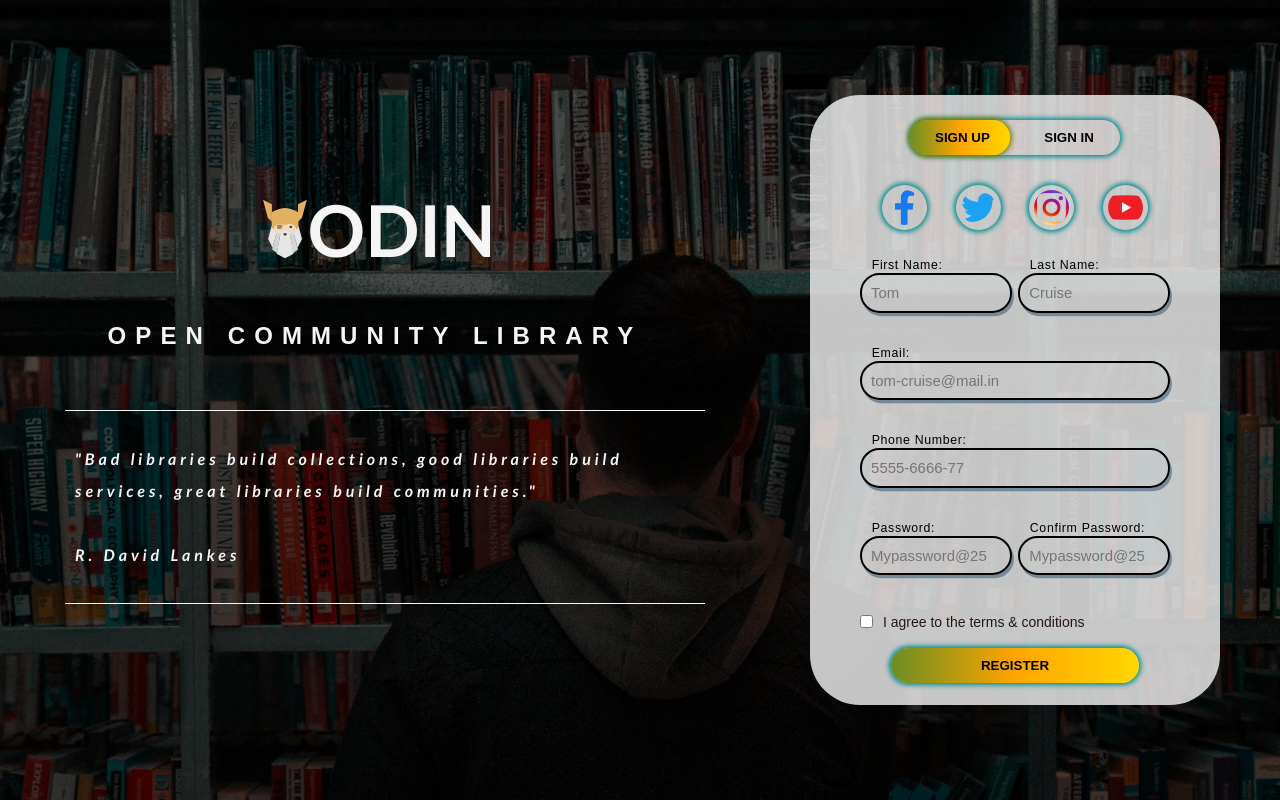
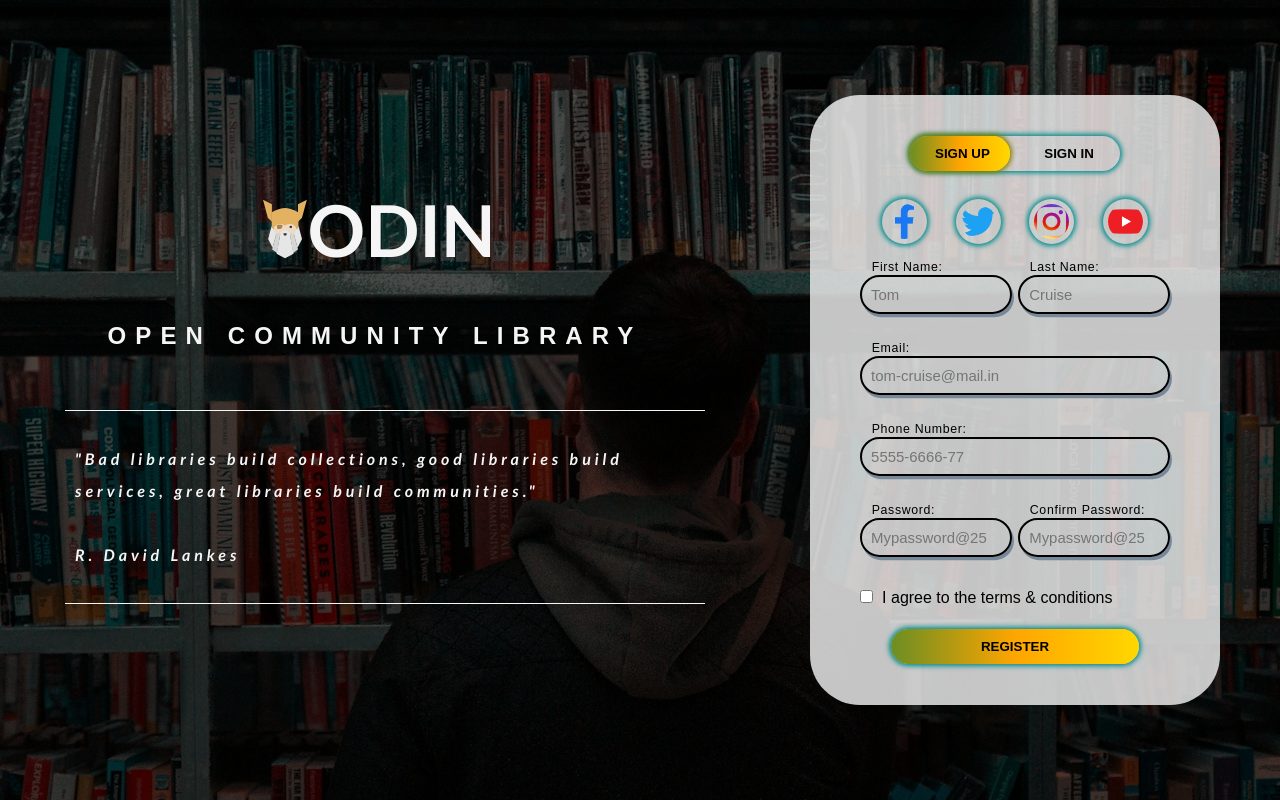
Before and after one commit to krkart/Sign-up-Form, a plain HTML site: page index.html in a window 1280 px wide. Drawn offline with Linux system fonts and the light colour scheme.

Commit message:
checkbox aligned

```diff
--- a/index.html
+++ b/index.html
@@ -70,7 +70,7 @@
            >
           <small>Error Message</small>
         </div>
-        <input type="checkbox" class="checkBox"><span>I agree to the terms & conditions</span>
+        <input type="checkbox" class="checkBox" required><span>I agree to the terms & conditions</span>
         <button type="submit" class="submit_btn">REGISTER</button>
       </form>
       <form action="#" method='post' id="login">
@@ -89,7 +89,7 @@
           <input type="text" id='logpwd' name='logpwd' class="inputBox" required>
           <small>Error Message</small>
         </div>
-        <input type="checkbox" class="checkBox"><span>Remember Password</span>
+        <input type="checkbox" class="checkBox" required><span>Remember Password</span>
         <button type="submit" class="submit_btn">LOG IN</button>
       </form>
     </div>
--- a/style.css
+++ b/style.css
@@ -93,7 +93,7 @@ h5 {
 
 .buttonGroup {
   width: 210px;
-  margin: 20px auto;
+  margin: 9% auto;
   position: relative;
   box-shadow: 0 0 5px 2px var(--btn-border);
   border-radius: 30px;
@@ -121,7 +121,7 @@ h5 {
 }
 
 .icons {
-  margin: 10px auto;
+  margin: -2% auto;
   text-align: center;
 }
 
@@ -135,7 +135,7 @@ h5 {
 }
 
 .note {
-  margin: 20px auto;
+  margin: 15px auto;
   padding: 0 10px;
   border-top: 2px solid brown;
   border-bottom: 2px solid brown;
@@ -144,6 +144,7 @@ h5 {
 form {
   top: 150px;
   position: absolute;
+  margin-top: 2%;
   width: 310px;
   transition: .5s;
 }
@@ -151,7 +152,7 @@ form {
 .form-control {
   width: 100%;
   float: left;
-  margin: 0.8rem 0 0;
+  margin: 0.3rem 0 0;
 }
 
 .form-control label {
@@ -183,6 +184,7 @@ form {
   display: inline-block;
   margin-top: 0.3rem;
   color: red;
+  letter-spacing: 0.05rem;
   padding-left: 0.9rem;
   visibility: hidden;
 }
@@ -202,14 +204,12 @@ form {
 }
 
 .checkBox, .checkBox:focus {
-  margin: 20px 10px 20px 0;
+  margin: 1rem 0.7rem 2rem 0;
   box-shadow: none;
 }
 
 span {
-  color: rgb(36, 21, 22);
-  font-size: 14px;
-  bottom: 53px;
+  bottom: 4.4rem;
   position: absolute;
 }
 
```
